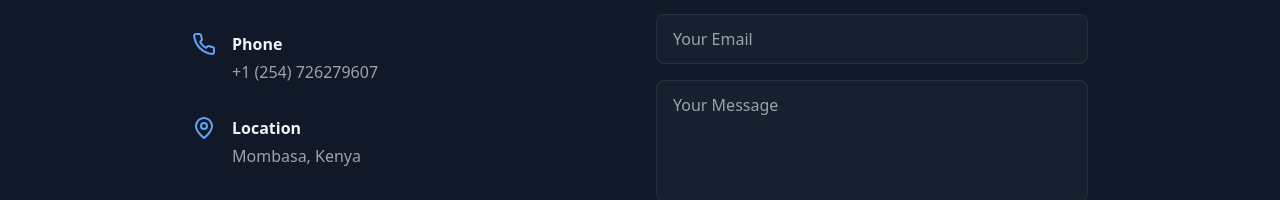
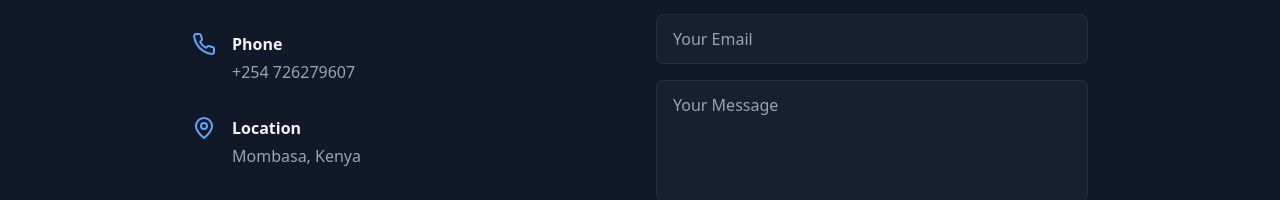
Before and after one commit to AJ-Collins/portfolio, a React (Vite) app: page / in a window 1280 px wide. Shown: the part 4282-4482 px from the top of the page. Built offline with nearby package versions, Linux system fonts and the light colour scheme.

Commit message:
Corrected the contact information

```diff
--- a/src/components/Contact.tsx
+++ b/src/components/Contact.tsx
@@ -53,7 +53,7 @@ const Contact = () => {
               <div>
                 <h3 className="font-semibold mb-1">Phone</h3>
                 <a href="tel:+15551234567" className="text-gray-400 hover:text-white transition-colors">
-                  +1 (254) 726279607
+                  +254 726279607
                 </a>
               </div>
             </div>
```
